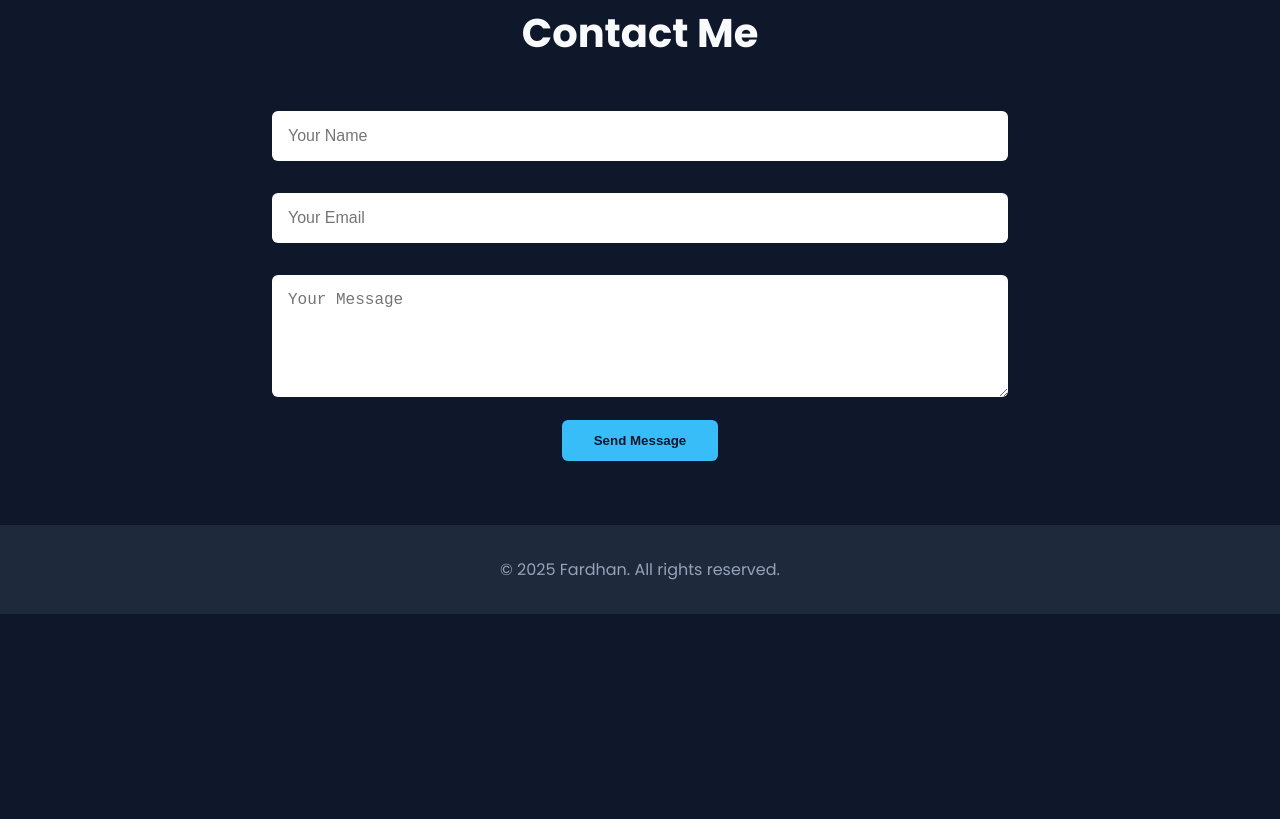
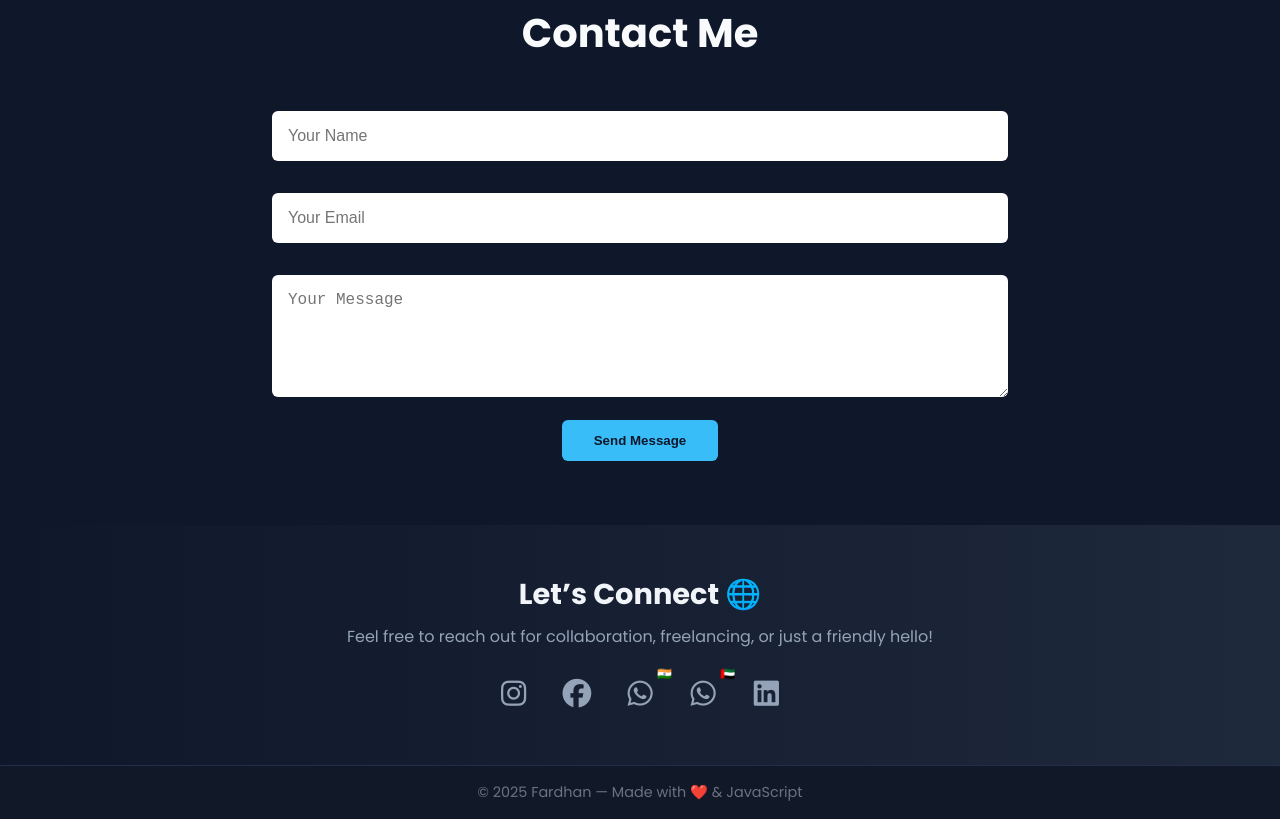
Before and after one commit to Fardhanfaharudeen/fardhanfaharudeen.github.io, a plain HTML site: page index.html in a window 1280 px wide. Shown: the part 1611-2430 px from the top of the page. Before the commit the page ends 2225 px from the top, so only its background shows below. Drawn offline with Linux system fonts and the light colour scheme.

Commit message:
Update index.html

```diff
--- a/index.html
+++ b/index.html
@@ -1,22 +1,27 @@
 <!DOCTYPE html>
 <html lang="en">
+
 <head>
   <meta charset="UTF-8" />
-  <meta name="viewport" content="width=device-width, initial-scale=1.0" />
+  <meta name="viewport" content="width=device-width, initial-scale=1" />
   <title>Fardhan | Interactive Portfolio</title>
-  <link href="https://fonts.googleapis.com/css2?family=Poppins:wght@300;400;600;700&display=swap" rel="stylesheet">
+  <link href="https://fonts.googleapis.com/css2?family=Poppins:wght@300;400;600;700&display=swap" rel="stylesheet" />
+  <!-- Font Awesome CDN -->
+  <link rel="stylesheet" href="https://cdnjs.cloudflare.com/ajax/libs/font-awesome/6.5.0/css/all.min.css" />
   <style>
     * {
       margin: 0;
       padding: 0;
       box-sizing: border-box;
     }
+
     body {
       font-family: 'Poppins', sans-serif;
       background: #0f172a;
       color: #f8fafc;
       overflow-x: hidden;
     }
+
     header {
       background: #1e293b;
       padding: 1rem 2rem;
@@ -28,6 +33,7 @@
       z-index: 1000;
       box-shadow: 0 4px 20px rgba(0, 0, 0, 0.4);
     }
+
     nav a {
       margin-left: 1.5rem;
       color: #f8fafc;
@@ -35,9 +41,11 @@
       font-weight: 500;
       transition: color 0.3s ease;
     }
+
     nav a:hover {
       color: #38bdf8;
     }
+
     .hero {
       display: flex;
       flex-direction: row;
@@ -48,18 +56,22 @@
       padding: 0 1rem;
       gap: 3rem;
     }
+
     .hero-text {
       max-width: 600px;
       animation: fadeInUp 1s ease-out;
     }
+
     .hero h1 {
       font-size: 3rem;
       animation: fadeInDown 1s ease-out;
     }
+
     .hero p {
       font-size: 1.2rem;
       margin-top: 1rem;
     }
+
     .hero button {
       margin-top: 2rem;
       padding: 0.8rem 2rem;
@@ -72,32 +84,40 @@
       cursor: pointer;
       transition: background 0.3s ease;
     }
+
     .hero button:hover {
       background: #0ea5e9;
     }
+
     .hero-img {
       max-width: 300px;
       animation: slideInLeft 1.5s ease-out;
     }
+
     .hero-img img {
       width: 100%;
       border-radius: 20px;
+      /* Removed box-shadow glow as per your request */
+      animation: floatImage 3s ease-in-out infinite;
     }
 
     .section {
       padding: 4rem 2rem;
       text-align: center;
     }
+
     .section h2 {
       font-size: 2.5rem;
       margin-bottom: 2rem;
     }
+
     .projects {
       display: grid;
       grid-template-columns: repeat(auto-fit, minmax(280px, 1fr));
       gap: 2rem;
       margin-top: 2rem;
     }
+
     .project-card {
       background: #1e293b;
       border-radius: 10px;
@@ -107,22 +127,29 @@
       color: inherit;
       display: block;
     }
+
     .project-card:hover {
       transform: scale(1.05);
     }
+
     .project-card img {
       width: 100%;
       height: 180px;
       object-fit: cover;
     }
+
     .project-card h3 {
       padding: 1rem;
     }
-    .about, .contact {
+
+    .about,
+    .contact {
       max-width: 800px;
       margin: 0 auto;
     }
-    form input, form textarea {
+
+    form input,
+    form textarea {
       width: 100%;
       margin: 1rem 0;
       padding: 1rem;
@@ -130,6 +157,7 @@
       border: none;
       font-size: 1rem;
     }
+
     form button {
       background: #38bdf8;
       color: #0f172a;
@@ -139,25 +167,140 @@
       border: none;
       cursor: pointer;
     }
-    footer {
-      background: #1e293b;
-      padding: 2rem;
+
+    /* Footer Styles */
+
+    .connect-section {
+      background: linear-gradient(to right, #0f172a, #1e293b);
+      padding: 3rem 1rem;
+      color: #cbd5e1;
       text-align: center;
+    }
+
+    .connect-section h3 {
+      font-size: 1.8rem;
+      margin-bottom: 0.5rem;
+      color: #f1f5f9;
+    }
+
+    .connect-section p {
+      margin-bottom: 1.5rem;
+      font-size: 1rem;
       color: #94a3b8;
     }
 
+    .footer-social-icons {
+      display: flex;
+      justify-content: center;
+      gap: 1.2rem;
+      flex-wrap: wrap;
+      align-items: center;
+    }
+
+    .footer-social-icons .icon-wrapper {
+      position: relative;
+      display: flex;
+      align-items: center;
+      justify-content: center;
+      width: 44px;
+      height: 44px;
+      transition: transform 0.3s ease;
+    }
+
+    .footer-social-icons .icon-wrapper a {
+      font-size: 1.8rem;
+      color: #94a3b8;
+      transition: color 0.3s ease;
+    }
+
+    .footer-social-icons .icon-wrapper:hover {
+      transform: scale(1.2);
+    }
+
+    /* Brand color hovers */
+    .footer-social-icons .icon-wrapper a[href*="instagram"]:hover {
+      color: #E4405F;
+    }
+
+    .footer-social-icons .icon-wrapper a[href*="facebook"]:hover {
+      color: #1877F2;
+    }
+
+    .footer-social-icons .icon-wrapper a[href*="wa.me"]:hover {
+      color: #25D366;
+    }
+
+    .footer-social-icons .icon-wrapper a[href*="linkedin"]:hover {
+      color: #0A66C2;
+    }
+
+    /* Flag badge styling for WhatsApp */
+    .flag-badge {
+      position: absolute;
+      top: -8px;
+      right: -10px;
+      font-size: 0.75rem;
+      pointer-events: none;
+    }
+
+    .footer-bar {
+      background: #111827;
+      padding: 1rem 1rem;
+      color: #6b7280;
+      text-align: center;
+      font-size: 0.9rem;
+      border-top: 1px solid #222e48;
+    }
+
+    /* Animations */
     @keyframes fadeInDown {
-      from { opacity: 0; transform: translateY(-30px); }
-      to { opacity: 1; transform: translateY(0); }
+      from {
+        opacity: 0;
+        transform: translateY(-30px);
+      }
+
+      to {
+        opacity: 1;
+        transform: translateY(0);
+      }
     }
+
     @keyframes fadeInUp {
-      from { opacity: 0; transform: translateY(30px); }
-      to { opacity: 1; transform: translateY(0); }
+      from {
+        opacity: 0;
+        transform: translateY(30px);
+      }
+
+      to {
+        opacity: 1;
+        transform: translateY(0);
+      }
     }
+
     @keyframes slideInLeft {
-      from { opacity: 0; transform: translateX(-100%); }
-      to { opacity: 1; transform: translateX(0); }
+      from {
+        opacity: 0;
+        transform: translateX(-100%);
+      }
+
+      to {
+        opacity: 1;
+        transform: translateX(0);
+      }
     }
+
+    @keyframes floatImage {
+      0%,
+      100% {
+        transform: translateY(0px);
+      }
+
+      50% {
+        transform: translateY(-15px);
+      }
+    }
+
+    /* Responsive */
 
     @media (max-width: 768px) {
       .hero {
@@ -166,15 +309,18 @@
         height: auto;
         padding: 4rem 1rem;
       }
+
       .hero h1 {
         font-size: 2.2rem;
       }
+
       .section h2 {
         font-size: 2rem;
       }
     }
   </style>
 </head>
+
 <body>
   <header>
     <h2>Fardhan.dev</h2>
@@ -185,7 +331,7 @@
     </nav>
   </header>
 
-  <section class="hero">
+  <section class="hero" id="hero">
     <div class="hero-img">
       <img src="images/fardhan.png" alt="Fardhan Image" />
     </div>
@@ -198,7 +344,9 @@
 
   <section class="section about" id="about">
     <h2>About Me</h2>
-    <p>I’m a full-stack web developer with 2+ years of experience building responsive, high-performance websites and web apps. I’m also experienced in SEO, CMS platforms, and digital strategy. I combine creativity and logic to create stunning digital experiences.</p>
+    <p>I’m a full-stack web developer with 2+ years of experience building responsive, high-performance websites and web
+      apps. I’m also experienced in SEO, CMS platforms, and digital strategy. I combine creativity and logic to create
+      stunning digital experiences.</p>
   </section>
 
   <section class="section" id="projects">
@@ -208,12 +356,10 @@
         <img src="images/school.png" alt="School Projects" />
         <h3>School Website Projects</h3>
       </a>
-
       <a href="projects.html" target="_blank" class="project-card">
         <img src="images/business.png" alt="Business Website" />
         <h3>Business Website Project</h3>
       </a>
-
       <a href="projects.html" target="_blank" class="project-card">
         <img src="images/social-media.png" alt="Social Media Campaigns" />
         <h3>Social Media Campaigns</h3>
@@ -231,8 +377,47 @@
     </form>
   </section>
 
-  <footer>
-    &copy; 2025 Fardhan. All rights reserved.
+  <!-- Let's Connect Section -->
+  <section class="connect-section">
+    <h3>Let’s Connect 🌐</h3>
+    <p>Feel free to reach out for collaboration, freelancing, or just a friendly hello!</p>
+
+    <div class="footer-social-icons">
+      <div class="icon-wrapper">
+        <a href="https://www.instagram.com/yourusername" target="_blank" aria-label="Instagram">
+          <i class="fab fa-instagram"></i>
+        </a>
+      </div>
+      <div class="icon-wrapper">
+        <a href="https://www.facebook.com/yourusername" target="_blank" aria-label="Facebook">
+          <i class="fab fa-facebook"></i>
+        </a>
+      </div>
+      <div class="icon-wrapper" style="position: relative;">
+        <a href="https://wa.me/919999999999" target="_blank" aria-label="WhatsApp India">
+          <i class="fab fa-whatsapp"></i>
+          <span class="flag-badge">🇮🇳</span>
+        </a>
+      </div>
+      <div class="icon-wrapper" style="position: relative;">
+        <a href="https://wa.me/971555555555" target="_blank" aria-label="WhatsApp UAE">
+          <i class="fab fa-whatsapp"></i>
+          <span class="flag-badge">🇦🇪</span>
+        </a>
+      </div>
+      <div class="icon-wrapper">
+        <a href="https://www.linkedin.com/in/yourusername" target="_blank" aria-label="LinkedIn">
+          <i class="fab fa-linkedin"></i>
+        </a>
+      </div>
+    </div>
+  </section>
+
+  <!-- Footer Bar -->
+  <footer class="footer-bar">
+    <p>© 2025 Fardhan — Made with ❤️ & JavaScript</p>
   </footer>
+
 </body>
+
 </html>
```
